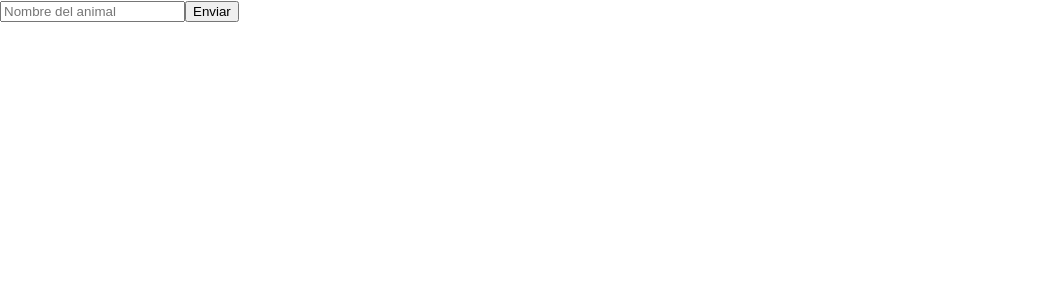
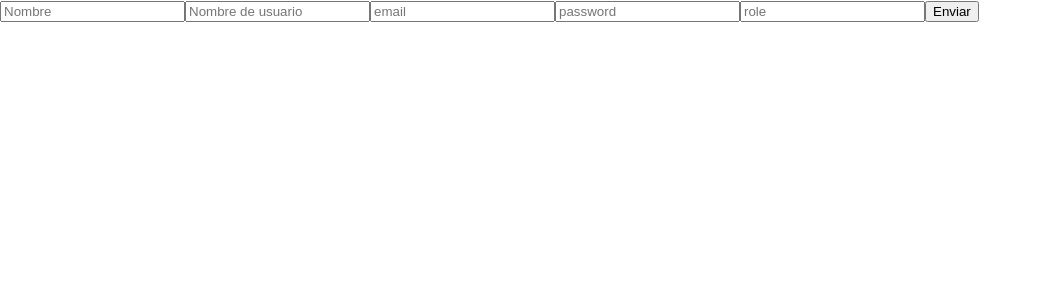
Before and after one commit to JuanFCast/dbexample, a Next.js app: page / in a window 1280 px wide. Shown: the top 300 px of the page, without its empty margins (0-1042 px from the left). Built offline with nearby package versions, Linux system fonts and the light colour scheme.

Commit message:
Database connection
The database is connected, and records can be made

```diff
--- a/models/reg_animal.js
+++ b/models/reg_users.js
@@ -1,7 +1,7 @@
 import db from "../repository/database";
 
-async function register(name){
-    const {err} = db.query("INSERT INTO ANIMAL (nombre_animal) VALUES ($1)", [name])
+async function register(name, username, email, password_user, role){
+    const {err} = db.query("INSERT INTO USERS (name, username, email, password_user, role) VALUES ($1,$2,$3,$4,$5)", [name, username, email, password_user, role])
     console.log(err)
 }
 
--- a/pages/api/DB_Controller.js
+++ b/pages/api/DB_Controller.js
@@ -1,10 +1,10 @@
 import {register,consultar,borrar} from "/models/reg_animal";
 
-async function animals (req, res){
-   console.log(req.body.name)
-   //register(req.body.name)
-   borrar(req.body.name)
+async function users (req, res){
+   console.log(req.body.name, req.body.username, req.body.email, req.body.password_user, req.body.role)
+   register(req.body.name, req.body.username, req.body.email, req.body.password_user, req.body.role)
+   //borrar(req.body.name)
    res.redirect("http://localhost:3000")
 }
 
-export default animals;
+export default users;
--- a/pages/index.js
+++ b/pages/index.js
@@ -5,7 +5,11 @@ import styles from '../styles/Home.module.css'
 export default function Home() {
   return (
     <form action="http://localhost:3000/api/DB_Controller" method="POST">
-      <input type="text" placeholder='Nombre del animal' name="name"/>
+      <input type="text" placeholder='Nombre' name="name"/>
+      <input type="text" placeholder='Nombre de usuario' name="username"/>
+      <input type="text" placeholder='email' name="email"/>
+      <input type="text" placeholder='password' name="password_user"/>
+      <input type="text" placeholder='role' name="role"/>
       <button type = "submit">Enviar</button>
     </form>
   )
```
